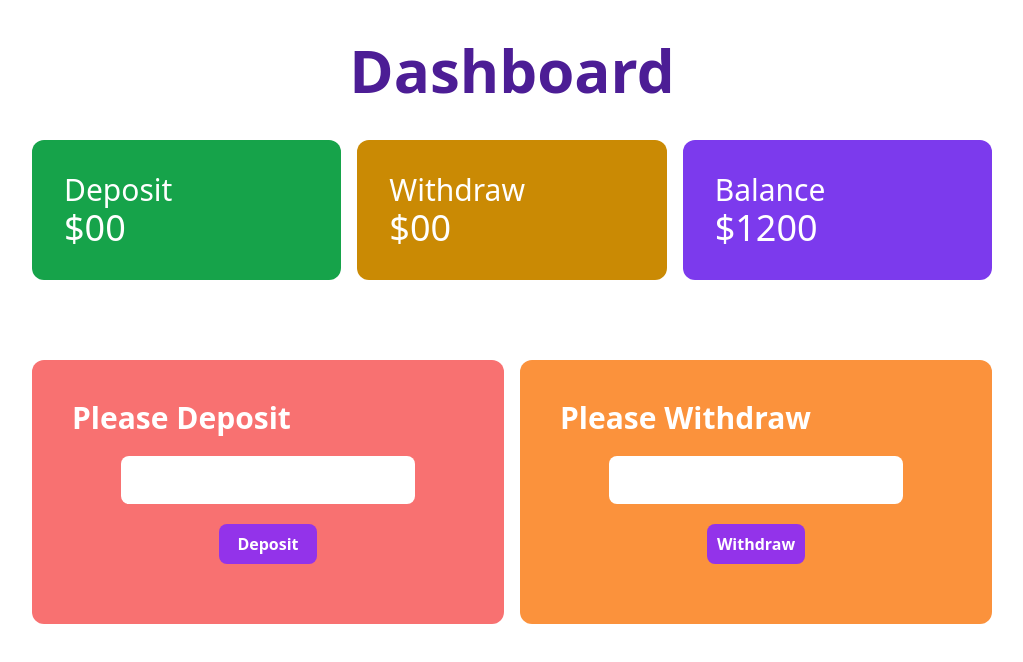
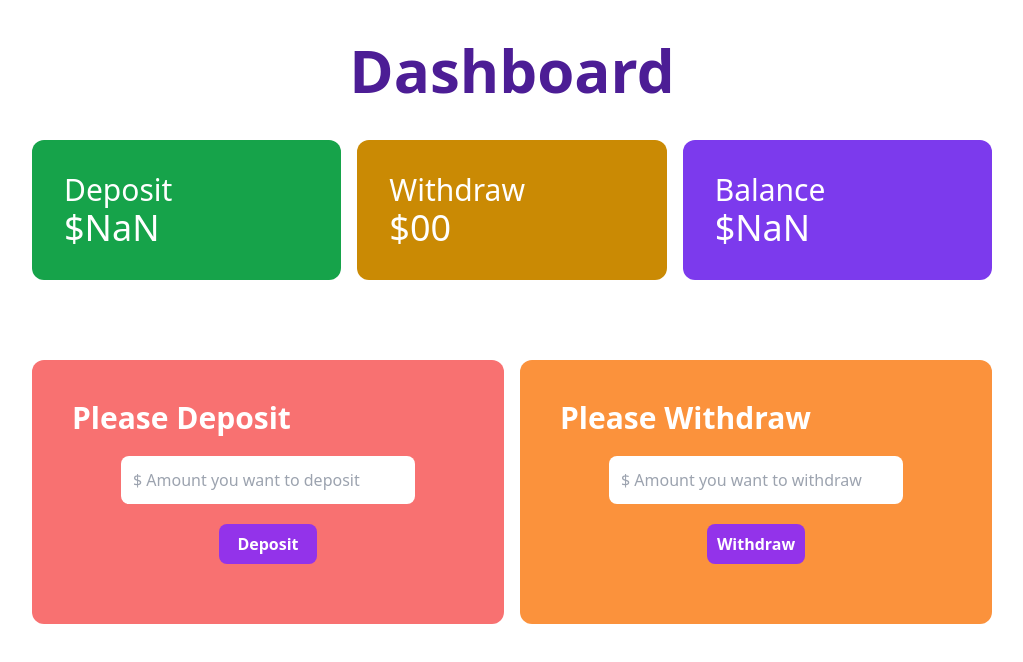
Before and after one commit to adnanhjoy/Bank, a plain HTML site: page bank.html in a window 1280 px wide. Both pictures are taken after a click on the button "Deposit". Shown: the whole page, without its empty margins (128-1151 px from the left). Drawn offline with nearby package versions, Linux system fonts and the light colour scheme.

Commit message:
Added Bank Design

```diff
--- a/bank.html
+++ b/bank.html
@@ -19,7 +19,7 @@
             <div class="grid grid-cols-3 gap-4 text-white w-9/12 mx-auto mt-10">
                 <div class="bg-green-600 p-8 rounded-xl">
                     <h2 class="text-3xl">Deposit</h2>
-                    <h1 class="text-4xl">$00</h1>
+                    <h1 class="text-4xl">$<span id="deposit-amount">00</span></h1>
                 </div>
                 <div class="bg-yellow-600 p-8 rounded-xl">
                     <h2 class="text-3xl">Withdraw</h2>
@@ -27,7 +27,7 @@
                 </div>
                 <div class="bg-violet-600 p-8 rounded-xl">
                     <h2 class="text-3xl">Balance</h2>
-                    <h1 class="text-4xl">$1200</h1>
+                    <h1 class="text-4xl">$<span id="main-balance">1200</span></h1>
                 </div>
             </div>
         </section>
@@ -36,23 +36,26 @@
                 <div class="bg-red-400 p-10 rounded-xl mt-20">
                     <h2 class="text-3xl font-bold text-white">Please Deposit</h2>
                     <div class="flex flex-col py-5">
-                        <input class="w-9/12 mx-auto p-3 rounded-lg" type="number" name="" id="">
+                        <input class="w-9/12 mx-auto p-3 rounded-lg" type="number" name="" id="deposit-field"
+                            placeholder="$ Amount you want to deposit">
                         <button
-                            class="bg-purple-600 py-2 text-white rounded-lg font-bold w-1/4 mx-auto mt-5">Deposit</button>
+                            class="bg-purple-600 hover:bg-purple-800 py-2 text-white rounded-lg font-bold w-1/4 mx-auto mt-5"
+                            id="deposit-btn">Deposit</button>
                     </div>
                 </div>
                 <div class="bg-orange-400 p-10 rounded-xl mt-20">
                     <h2 class="text-3xl font-bold text-white">Please Withdraw</h2>
                     <div class="flex flex-col py-5">
-                        <input class="w-9/12 mx-auto p-3 rounded-lg" type="number" name="" id="">
+                        <input class="w-9/12 mx-auto p-3 rounded-lg" type="number" name="" id=""
+                            placeholder="$ Amount you want to withdraw">
                         <button
-                            class="bg-purple-600 py-2 text-white rounded-lg font-bold w-1/4 mx-auto mt-5">Withdraw</button>
+                            class="bg-purple-600 hover:bg-purple-800 py-2 text-white rounded-lg font-bold w-1/4 mx-auto mt-5">Withdraw</button>
                     </div>
                 </div>
             </div>
         </section>
     </main>
-
+    <script src="js/deposit.js"></script>
 </body>
 
 </html>
--- /dev/null
+++ b/js/deposit.js
@@ -0,0 +1,17 @@
+document.getElementById('deposit-btn').addEventListener('click', function () {
+    const depositAmount = document.getElementById('deposit-field')
+    const amount = parseFloat(depositAmount.value);
+    const addAmount = document.getElementById('deposit-amount');
+    const previousAmount = parseFloat(addAmount.innerText);
+    const totalAmount = amount + previousAmount;
+    addAmount.innerText = totalAmount;
+    depositAmount.value = '';
+
+    //Balance Amount Add
+    const mainBalance = document.getElementById('main-balance');
+    const previousMainBalance = parseFloat(mainBalance.innerText);
+    const totalMainBalance = previousMainBalance + amount;
+    mainBalance.innerText = totalMainBalance;
+
+
+})
```
